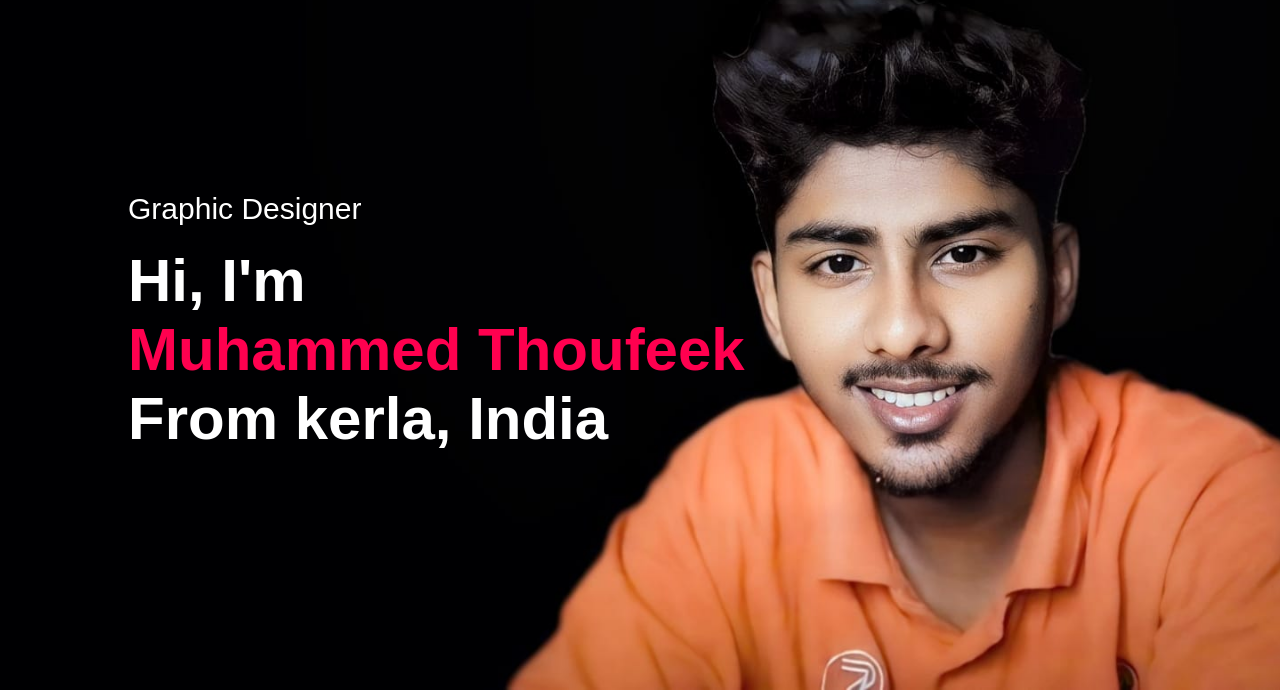
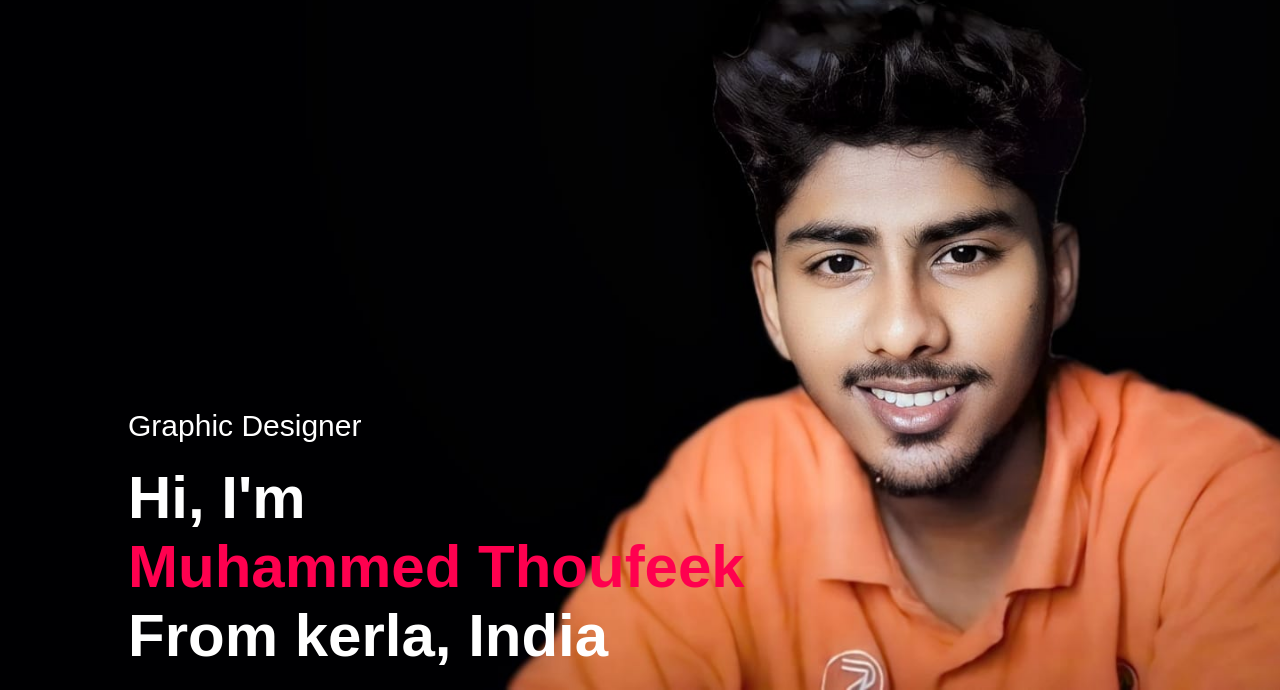
Before and after one commit to Thoufeequezz/Graphic-Design-Portfolio, a plain HTML site: page index.html in a window 1280 px wide. Shown: the part 110-800 px from the top of the page. Drawn offline with Linux system fonts and the light colour scheme.

Commit message:
Update style.css

```diff
--- a/style.css
+++ b/style.css
@@ -25,6 +25,7 @@ html ,body{
    background-image: url(images/Remini.jpg);
    background-size: cover;
    background-position: center;
+    position: relative;
 }
 .container{
     padding: 10px 10% ;
@@ -71,6 +72,8 @@ nav ul li a:hover::after{
 .header-text{
     margin-top:20%;
     font-size: 30px;
+    position: absolute;
+    bottom:20px;
 }
 .header-text h1{
     font-size: 60px;
```
